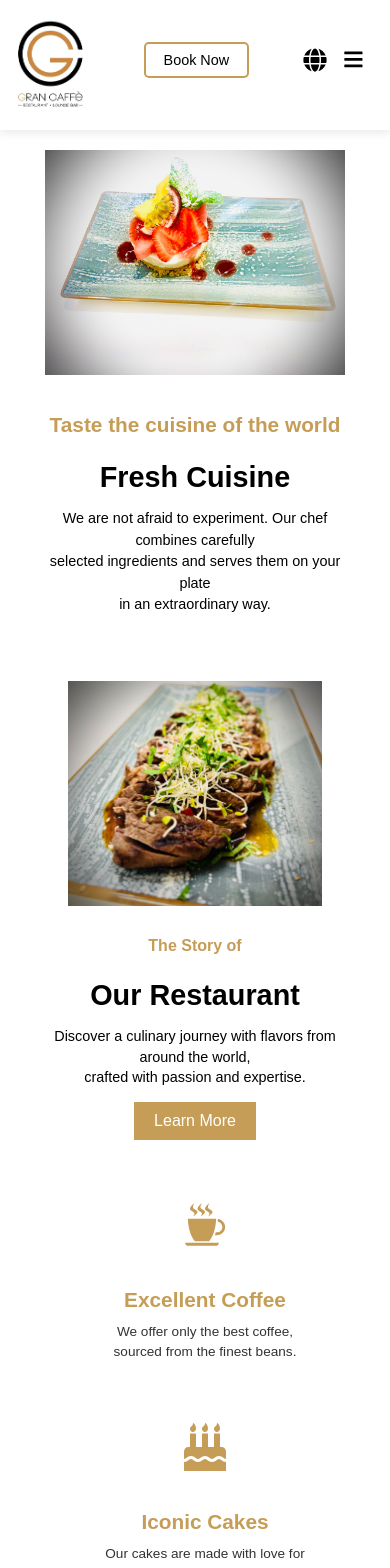
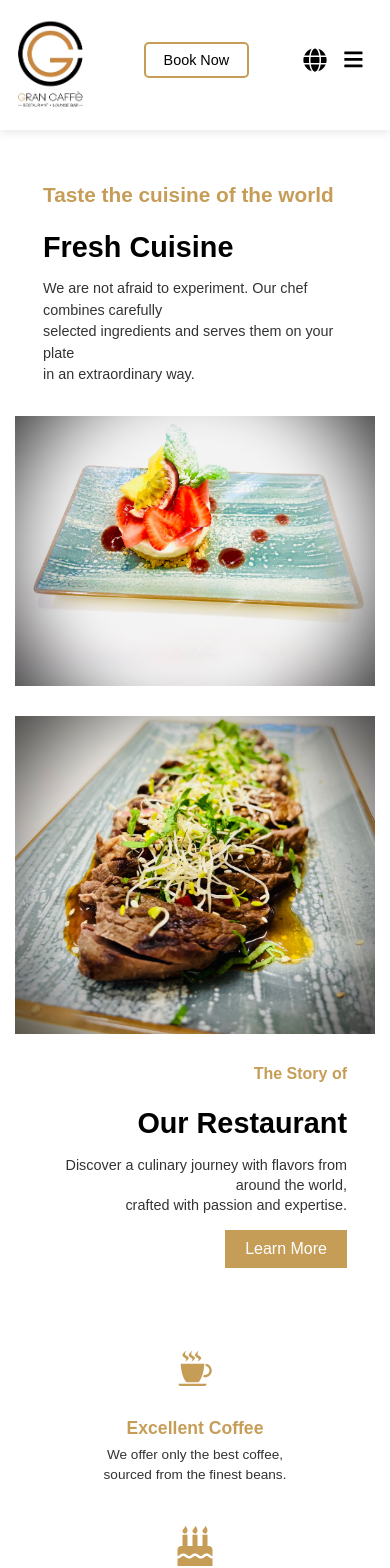
Before and after one commit to mateorumac/grancaffe, a React (Create React App) app: page / in a window 390 px wide. Shown: the top 1568 px of the page. Built offline with nearby package versions, Linux system fonts and the light colour scheme.

Commit message:
improved landing page design and responsivity

```diff
--- a/src/pages/Home.css
+++ b/src/pages/Home.css
@@ -18,50 +18,60 @@ body {
 /* Hero Split Section */
 .hero-split {
   display: flex;
-  align-items: center;
+  align-items: stretch;
   justify-content: center;
-  gap: -10px;
-  padding: 40px 20px;
+  gap: 0;
+  max-width: 1400px;
+  margin: auto;
 }
 
 .hero-image {
   flex: 1;
-  display: flex;
-  justify-content: center;
-  align-items: center;
+  position: relative;
+  height: 600px;
+  overflow: hidden;
 }
 
 .hero-image img {
-  width: 90%;
-  max-height: 720px;
-  object-fit: contain;
+  width: 100%;
+  height: 100%;
+  object-fit: cover;
+  display: block;
 }
 
 .hero-text {
   flex: 1;
-  padding: 20px;
-  text-align: left;
-  padding-left: 70px;
+  display: flex;
+  align-items: center;
+  justify-content: flex-start;
 }
 
-.hero-text h4 {
+.hero-text-inner {
+  padding-left: 70px;
+  padding-right: 70px;
+  text-align: left;
+}
+
+.hero-text-inner h4 {
   color: var(--gold);
   font-size: 1.5em;
   margin-bottom: 10px;
 }
 
-.hero-text h1 {
+.hero-text-inner h1 {
   font-size: 2.5em;
   margin-bottom: 15px;
+  color: var(--black);
 }
 
-.hero-text p {
+.hero-text-inner p {
   font-size: 1.1em;
   line-height: 1.6;
   margin-bottom: 20px;
+  color: var(--dark-gray);
 }
 
-.hero-text button {
+.hero-text-inner button {
   padding: 10px 20px;
   background-color: var(--gold);
   color: var(--white);
@@ -71,13 +81,77 @@ body {
   transition: background-color 0.3s;
 }
 
-.hero-text button:hover {
+.hero-text-inner button:hover {
   background-color: #b58447;
 }
 
+/* Reversed Hero Section */
+.hero-reversed {
+  display: flex;
+  align-items: stretch;
+  justify-content: center;
+  gap: 0;
+  max-width: 1400px;
+  margin: auto;
+}
+
+.hero-reversed .hero-image {
+  flex: 1;
+  position: relative;
+  height: 600px;
+  overflow: hidden;
+}
+
+.hero-reversed .hero-image img {
+  width: 100%;
+  height: 100%;
+  object-fit: cover;
+  display: block;
+}
+
 .hero-reversed .hero-text {
+  flex: 1;
+  display: flex;
+  align-items: center;
+  justify-content: flex-end;
+}
+
+.hero-reversed .hero-text-inner {
+  padding-right: 70px;
   text-align: right;
-  margin-left: -15%;
+}
+
+.hero-reversed .hero-text-inner h4 {
+  color: var(--gold);
+  font-size: 1.5em;
+  margin-bottom: 10px;
+}
+
+.hero-reversed .hero-text-inner h1 {
+  font-size: 2.5em;
+  margin-bottom: 15px;
+  color: var(--black);
+}
+
+.hero-reversed .hero-text-inner p {
+  font-size: 1.1em;
+  line-height: 1.6;
+  margin-bottom: 20px;
+  color: var(--dark-gray);
+}
+
+.hero-reversed .hero-text-inner button {
+  padding: 10px 20px;
+  background-color: var(--gold);
+  color: var(--white);
+  border: none;
+  cursor: pointer;
+  font-size: 1em;
+  transition: background-color 0.3s;
+}
+
+.hero-reversed .hero-text-inner button:hover {
+  background-color: #b58447;
 }
 
 /* features section */
@@ -86,8 +160,9 @@ body {
   justify-content: space-evenly;
   align-items: center;
   padding: 80px 5%;
-  max-width: 1200px;
+  max-width: 1400px;
   margin: auto;
+  margin-top: 70px;
 }
 
 .feature {
@@ -283,12 +358,27 @@ body {
 
 @media (max-width: 768px) {
   .hero-split {
-    flex-direction: column;
+    flex-direction: column-reverse;
     padding: 20px;
   }
 
+  .hero-image {
+    height: 200px;
+  }
+
   .hero-image img {
-    max-height: 200px;
+    height: 100%;
+  }
+
+  .hero-text {
+    text-align: center;
+    padding: 0;
+    max-width: 90%;
+    margin: 0 auto;
+  }
+
+  .hero-text-inner {
+    padding: 10px;
   }
 
   .hero-text h4 {
@@ -313,10 +403,13 @@ body {
 
   .hero-reversed .hero-text {
     text-align: center;
-    padding: 10px;
-    padding-left: 0;
+    padding: 0;
     max-width: 90%;
     margin: 0 auto;
+  }
+
+  .hero-reversed .hero-text-inner {
+    padding: 10px;
   }
 
   .hero-reversed .hero-text h1 {
@@ -337,13 +430,33 @@ body {
   }
 
   .features {
-    flex-direction: column;
+    flex-direction: column; /* Stack features vertically */
+    align-items: center;
     padding: 20px;
+    margin-top: 20px;
   }
 
   .feature {
-    border-right: none;
-    margin-bottom: 20px;
+    padding: 20px 0; /* Add padding around each feature */
+    border-right: none; /* Remove borders in mobile view */
+    max-width: 100%; /* Ensure full width in mobile */
+  }
+
+  .feature-icon {
+    font-size: 3em;
+    margin-bottom: 10px;
+  }
+
+  .feature h3 {
+    font-size: 1.2em;
+    margin-bottom: 8px;
+  }
+
+  .feature p {
+    font-size: 0.9em;
+    line-height: 1.5;
+    margin: 0 auto;
+    text-align: center; /* Center text */
   }
 
   .feature:not(:last-child) {
@@ -397,15 +510,24 @@ body {
 }
 
 @media (max-width: 480px) {
-  .hero-image img {
-    max-height: 250px;
+  .hero-split {
+    flex-direction: column-reverse;
+    padding: 15px;
+  }
+
+  .hero-image {
+    height: 250px;
   }
 
   .hero-text {
     text-align: center;
-    padding: 10px;
+    padding: 0;
     max-width: 90%;
     margin: 0 auto;
+  }
+
+  .hero-text-inner {
+    padding: 10px;
   }
 
   .hero-text h4 {
@@ -427,9 +549,13 @@ body {
 
   .hero-reversed .hero-text {
     text-align: center;
-    padding: 10px;
+    padding: 0;
     max-width: 90%;
     margin: 0 auto;
+  }
+
+  .hero-reversed .hero-text-inner {
+    padding: 10px;
   }
 
   .hero-reversed .hero-text h1 {
@@ -445,15 +571,26 @@ body {
   .hero-reversed .hero-text p {
     font-size: 0.9em;
     line-height: 1.4;
-    text-align: center;
   }
 
   .features {
     padding: 15px;
   }
 
+  .feature-icon {
+    font-size: 2.5em;
+    margin-bottom: 8px;
+  }
+
+  .feature h3 {
+    font-size: 1.1em;
+    margin-bottom: 6px;
+  }
+
   .feature p {
     font-size: 0.85em;
+    max-width: 220px;
+    text-align: center; /* Ensure consistent centering */
   }
 
   .feature:not(:last-child) {
--- a/src/pages/Home.js
+++ b/src/pages/Home.js
@@ -16,12 +16,12 @@ function Home() {
 
   return (
     <div className="home">
-      {/* Original Hero Section */}
       <section className="hero-split">
   <div className="hero-image">
-    <img src={hero1} alt="Chef preparing food" />
+    <img src={hero1} alt="A Delicious dessert" />
   </div>
   <div className="hero-text">
+  <div className="hero-text-inner">
     <h4><Trans>Taste the cuisine of the world</Trans></h4>
     <h1><Trans>Fresh Cuisine</Trans></h1>
     <p>
@@ -30,10 +30,12 @@ function Home() {
       </Trans>
     </p>
   </div>
+  </div>
 </section>
 
 <section className="hero-split hero-reversed">
   <div className="hero-text">
+  <div className="hero-text-inner">
     <h4><Trans>The Story of</Trans></h4>
     <h1><Trans>Our Restaurant</Trans></h1>
     <p>
@@ -44,6 +46,7 @@ function Home() {
     <button onClick={() => window.location.href='/about'}>
       <Trans>Learn More</Trans>
     </button>
+  </div>
   </div>
   <div className="hero-image">
     <img src={hero2} alt="Delicious dish on display" />
```
